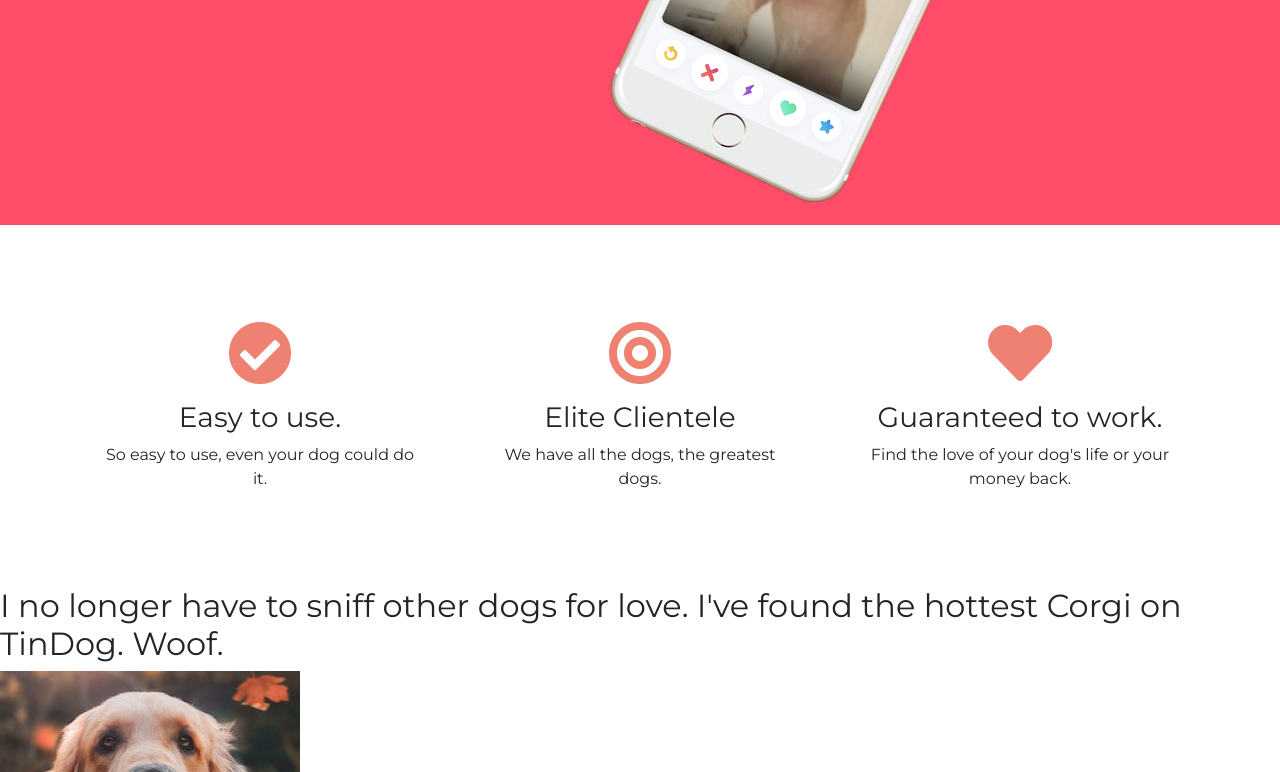
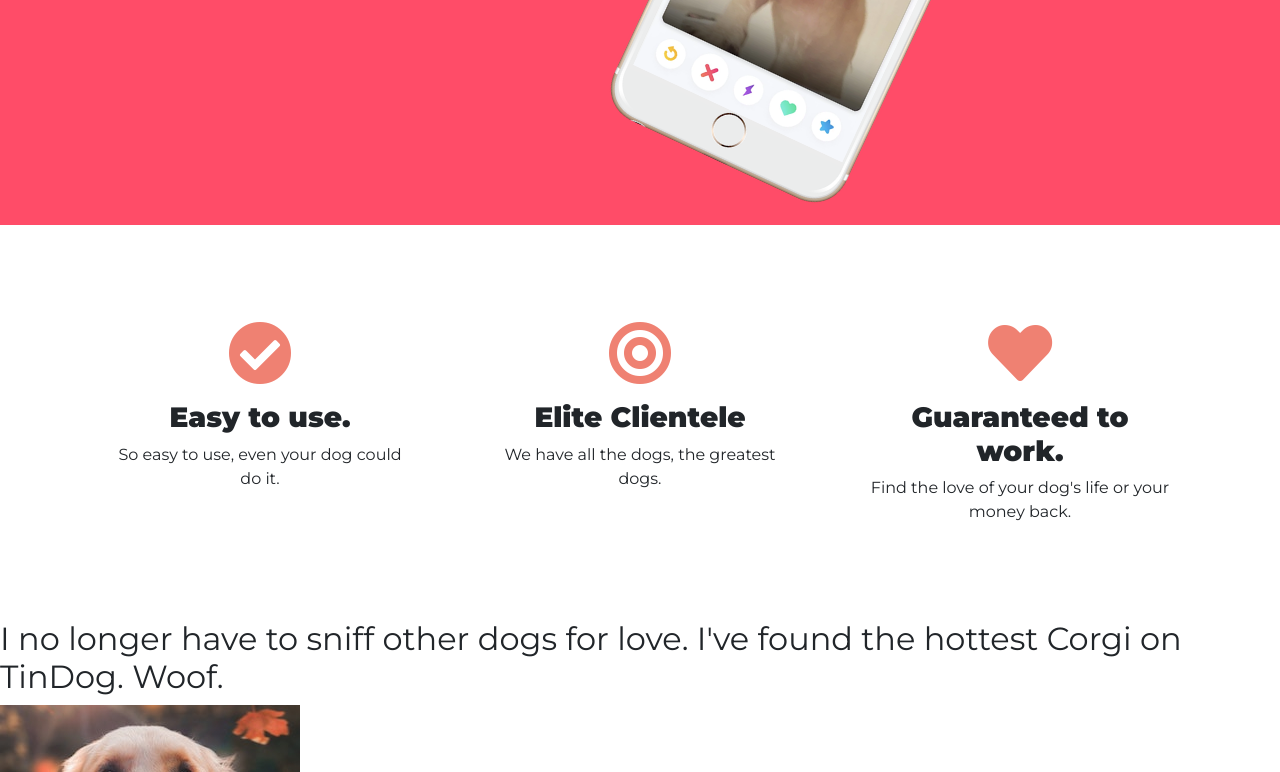
Before and after one commit to ct9233/100DCPY, a plain HTML site: page 58 - Tindog Start Page/index.html in a window 1280 px wide. Shown: the part 518-1290 px from the top of the page. Drawn offline with nearby package versions, Linux system fonts and the light colour scheme.

Commit message:
Feature Font and Spacing Adjustment

```diff
--- a/58 - Tindog Start Page/css/styles.css
+++ b/58 - Tindog Start Page/css/styles.css
@@ -71,6 +71,10 @@
     color: #ff4c68;
 }
 
+.feature-row h3 {
+    font-weight: 900;
+}
+
 .feature-col {
-    padding: 2rem 2rem;
+    padding: 2rem 2.5rem;
 }
```
